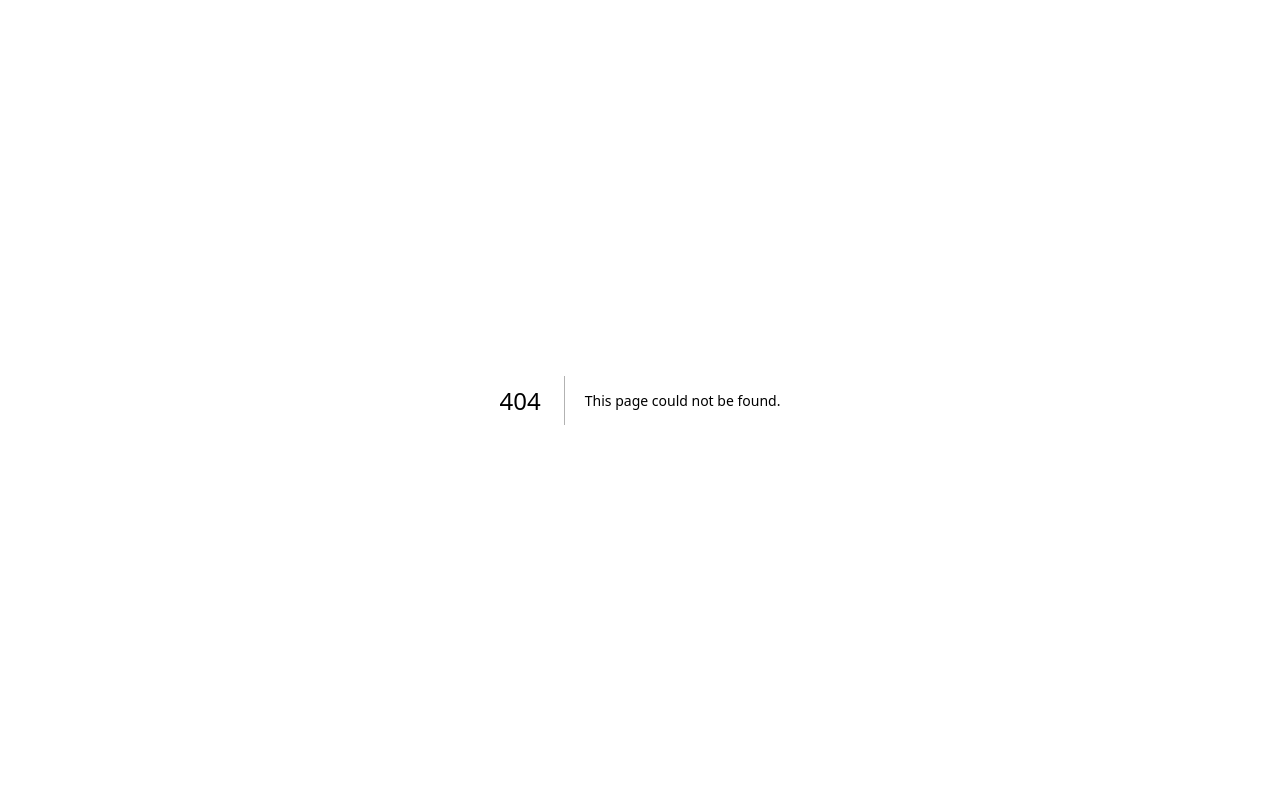
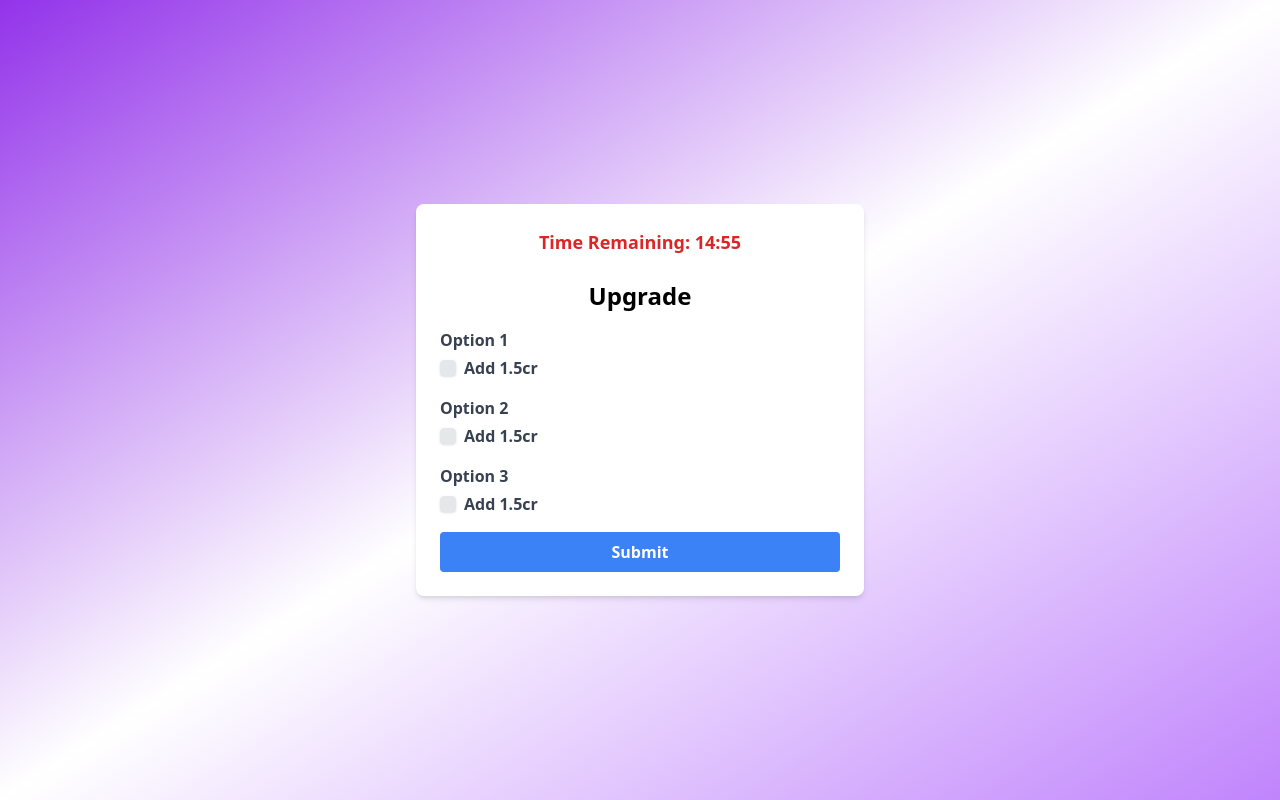
Before and after one commit to sawaraunakk31/FuturePreneurs-24, a Next.js app: page /round2/upgrade in a window 1280 px wide. Before the commit this address had no page. Built offline with nearby package versions, Linux system fonts and the light colour scheme.

Commit message:
changed upgrade page

```diff
--- /dev/null
+++ b/app/api/round2/upgrade/route.js
@@ -0,0 +1,15 @@
+import { connectMongo } from '@/libs/mongodb';
+import { Users } from '@/models/user.model';
+import { TeamModel } from '@/models/team.model';
+import { NextResponse } from 'next/server';
+
+export async function POST(req) {
+  // Ensure that this route is a GET request
+  try {
+    // Connect to the database
+    await connectMongo();
+
+  }catch(error){
+
+  }
+}
--- a/app/round2/page3/page.jsx
+++ /dev/null
@@ -1,9 +0,0 @@
-export default function Page(){
-    return(
-        <div>
-            <div className="">
-
-            </div>
-        </div>
-    )
-}
--- /dev/null
+++ b/app/round2/upgrade/page.jsx
@@ -0,0 +1,158 @@
+'use client';
+import React, { useState, useEffect } from 'react';
+
+const UpgradeForm = () => {
+    // State to track the checked status of each checkbox (4 checkboxes)
+    const [checkedInputs, setCheckedInputs] = useState([false, false, false, false]);
+    const [timeRemaining, setTimeRemaining] = useState(15 * 60); // 30 minutes in seconds
+    const [isDialogOpen, setIsDialogOpen] = useState(false); // State to manage dialog visibility
+
+    // Function to handle checking inputs
+    const handleCheck = (index) => {
+        setCheckedInputs((prevChecked) => prevChecked.map((checked, i) => (i === index ? !checked : checked)));
+    };
+
+    // Function to handle opening the confirmation dialog
+    const handleSubmitClick = (event) => {
+        event.preventDefault(); // Prevent default form submission
+
+        // Check if no checkbox is selected
+        const isAnyCheckboxSelected = checkedInputs.some(checked => checked);
+        if (!isAnyCheckboxSelected) {
+            alert('No checkbox is selected. Please select at least one option.');
+            return; // Do not proceed to the confirmation dialog
+        }
+
+        setIsDialogOpen(true); // Open the confirmation dialog if at least one checkbox is selected
+    };
+
+    // Function to handle form submission
+    const handleConfirmSubmit = async () => {
+        setIsDialogOpen(false); // Close the dialog
+
+        // Prepare the data for the POST request
+        const selectedOptions = checkedInputs
+            .map((checked, index) => (checked ? `Option ${index + 1}` : null))
+            .filter(option => option !== null); // Only include checked options
+
+        try {
+            const response = await fetch('YOUR_API_ENDPOINT', {
+                method: 'POST',
+                headers: {
+                    'Content-Type': 'application/json',
+                },
+                body: JSON.stringify({ selectedOptions }),
+            });
+
+            if (!response.ok) {
+                throw new Error('Network response was not ok');
+            }
+
+            alert('Options submitted successfully!');
+            setCheckedInputs([false, false, false, false]); // Uncheck all inputs
+        } catch (error) {
+            console.error('Error:', error);
+            alert('There was a problem with your submission.');
+        }
+    };
+
+    const handleCancelSubmit = () => {
+        setIsDialogOpen(false); // Close the dialog
+    };
+
+    // Timer logic: update every second
+    useEffect(() => {
+        if (timeRemaining > 0) {
+            const timer = setInterval(() => {
+                setTimeRemaining((prevTime) => prevTime - 1);
+            }, 1000);
+            return () => clearInterval(timer); // Cleanup the timer on unmount
+        }
+    }, [timeRemaining]);
+
+    const formatTime = (seconds) => {
+        const minutes = Math.floor(seconds / 60);
+        const remainingSeconds = seconds % 60;
+        return `${minutes.toString().padStart(2, '0')}:${remainingSeconds.toString().padStart(2, '0')}`;
+    };
+
+    return (
+        <main className='bg-gradient-to-br from-purple-600 via-white to-purple-400 w-full h-full'>
+            <div className="flex items-center justify-center h-screen">
+                <div className="bg-white p-6 rounded-lg shadow-md w-full max-w-md">
+                    {/* Timer display */}
+                    <div className="text-center mb-6 text-lg font-bold text-red-600">
+                        Time Remaining: {formatTime(timeRemaining)}
+                    </div>
+
+                    <h1 className="text-2xl font-semibold text-center mb-4">Upgrade</h1>
+                    <form onSubmit={handleSubmitClick}>
+                        {Array.from({ length: 3 }, (_, index) => (
+                            <div className="mb-4" key={index}>
+                                {/* Option label */}
+                                <label
+                                    className="block text-gray-700 font-bold mb-1"
+                                    htmlFor={`option${index + 1}`}
+                                >
+                                    Option {index + 1}
+                                </label>
+
+                                {/* Checkbox and 1.5cr label */}
+                                <div className="flex items-center space-x-2">
+                                    <input
+                                        type="checkbox"
+                                        id={`option${index + 1}`}
+                                        name={`option${index + 1}`}
+                                        checked={checkedInputs[index]}
+                                        onChange={() => handleCheck(index)}
+                                        className={`shadow appearance-none border rounded leading-tight focus:outline-none focus:shadow-outline h-4 w-4 transition ease-in-out duration-300 ${
+                                            checkedInputs[index] ? 'bg-blue-600' : 'bg-gray-200'
+                                        }`}
+                                    />
+                                    <label
+                                        htmlFor={`option${index + 1}`}
+                                        className="text-gray-700 font-bold"
+                                    >
+                                        Add 1.5cr
+                                    </label>
+                                </div>
+                            </div>
+                        ))}
+                        <button
+                            type="submit"
+                            className="bg-blue-500 hover:bg-blue-700 text-white font-bold py-2 px-4 rounded w-full"
+                        >
+                            Submit
+                        </button>
+                    </form>
+
+                    {/* Confirmation Dialog */}
+                    {isDialogOpen && (
+                        <div className="fixed inset-0 flex items-center justify-center bg-black bg-opacity-50">
+                            <div className="bg-white p-6 rounded-lg shadow-md max-w-sm w-full">
+                                <h2 className="text-lg font-bold mb-4">Confirm Submission</h2>
+                                <p>Are you sure you want to submit the selected options?</p>
+                                <div className="flex justify-between mt-4">
+                                    <button
+                                        onClick={handleConfirmSubmit}
+                                        className="bg-green-500 hover:bg-green-700 text-white font-bold py-2 px-4 rounded"
+                                    >
+                                        Yes
+                                    </button>
+                                    <button
+                                        onClick={handleCancelSubmit}
+                                        className="bg-red-500 hover:bg-red-700 text-white font-bold py-2 px-4 rounded"
+                                    >
+                                        No
+                                    </button>
+                                </div>
+                            </div>
+                        </div>
+                    )}
+                </div>
+            </div>
+        </main>
+    );
+};
+
+export default UpgradeForm;
```
